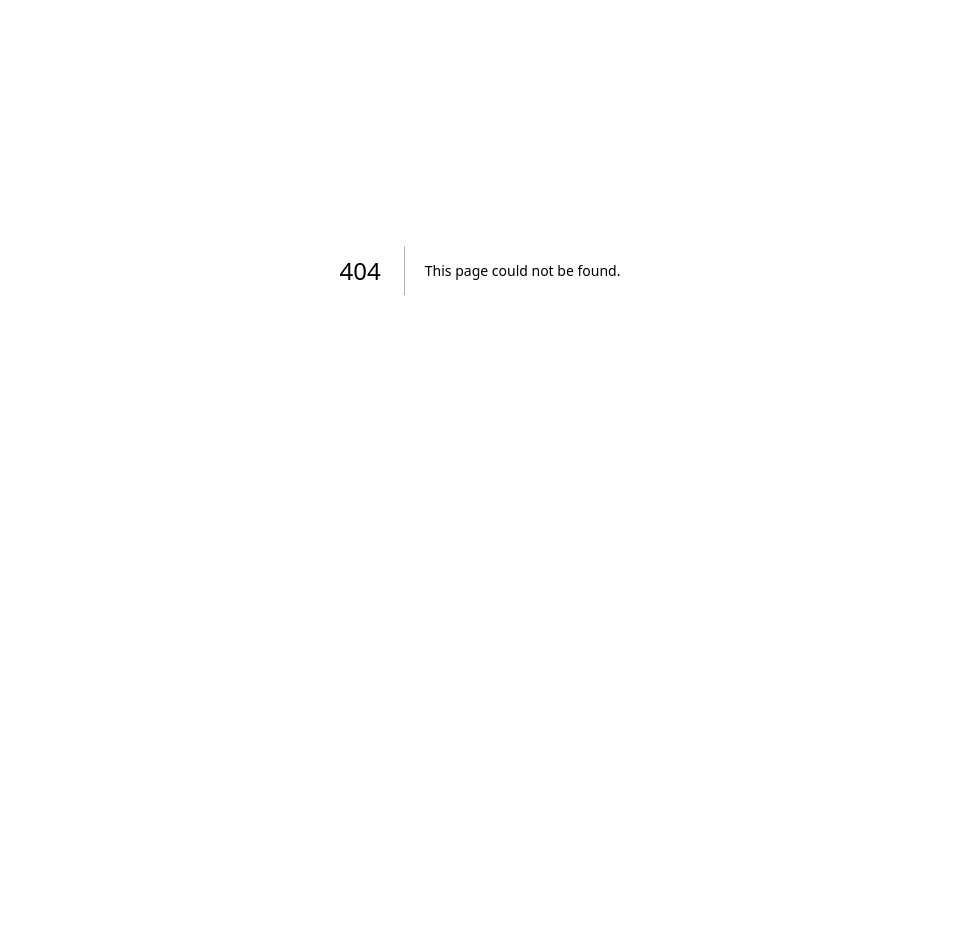
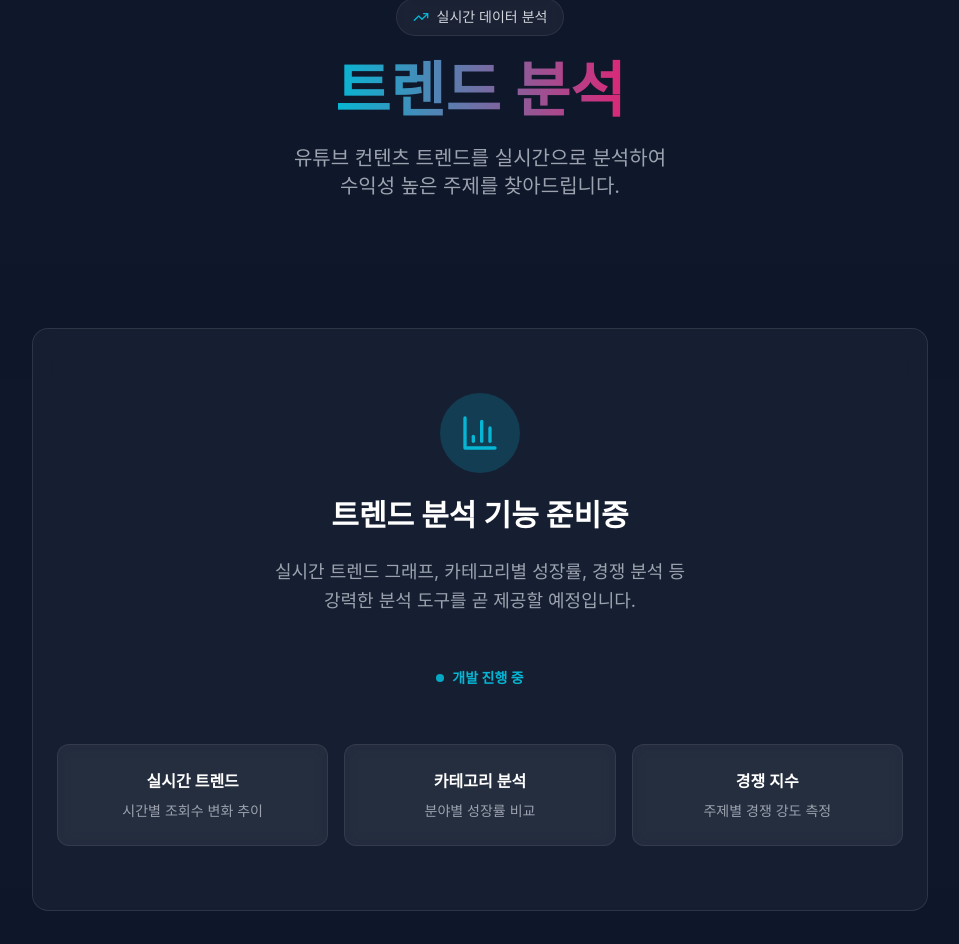
Before and after one commit to nicetoya86/youtubetopic, a Next.js app: page /trends in a window 1280 px wide. Before the commit this address had no page. Shown: the part 130-1074 px from the top of the page, without its empty margins (160-1119 px from the left). Before the commit the page ends 800 px from the top, so only its background shows below. Built offline with nearby package versions, Linux system fonts and the light colour scheme.

Commit message:
Fix 404 errors: Add /trends page and favicon

```diff
--- /dev/null
+++ b/app/trends/page.tsx
@@ -0,0 +1,107 @@
+import Header from '@/components/layout/Header'
+import Footer from '@/components/layout/Footer'
+import { TrendingUp, BarChart3 } from 'lucide-react'
+import Card from '@/components/ui/Card'
+
+export const metadata = {
+  title: '트렌드 분석 - YouTubeTopic',
+  description: '유튜브 컨텐츠 트렌드를 실시간으로 분석합니다.',
+}
+
+export default function TrendsPage() {
+  return (
+    <main className="min-h-screen">
+      <Header />
+
+      {/* Page Header */}
+      <section className="pt-32 pb-16 bg-gradient-to-b from-slate-900 to-slate-900/50">
+        <div className="container mx-auto px-4 sm:px-6 lg:px-8">
+          <div className="max-w-4xl mx-auto text-center space-y-6">
+            <div className="inline-flex items-center space-x-2 glass-light px-4 py-2 rounded-full">
+              <TrendingUp className="w-4 h-4 text-primary-cyan" />
+              <span className="text-sm text-gray-300">실시간 데이터 분석</span>
+            </div>
+
+            <h1 className="text-4xl sm:text-5xl md:text-6xl font-bold">
+              <span className="text-gradient">트렌드 분석</span>
+            </h1>
+
+            <p className="text-lg md:text-xl text-gray-400 max-w-2xl mx-auto">
+              유튜브 컨텐츠 트렌드를 실시간으로 분석하여
+              <br className="hidden sm:block" />
+              수익성 높은 주제를 찾아드립니다.
+            </p>
+          </div>
+        </div>
+      </section>
+
+      {/* Content Section */}
+      <section className="py-16 bg-slate-900/50">
+        <div className="container mx-auto px-4 sm:px-6 lg:px-8">
+          <div className="max-w-4xl mx-auto">
+
+            {/* Coming Soon Card */}
+            <Card className="text-center py-16">
+              <div className="space-y-6">
+                <div className="w-20 h-20 bg-primary-cyan/20 rounded-full flex items-center justify-center mx-auto">
+                  <BarChart3 className="w-10 h-10 text-primary-cyan" />
+                </div>
+
+                <h2 className="text-3xl font-bold text-white">
+                  트렌드 분석 기능 준비중
+                </h2>
+
+                <p className="text-gray-400 text-lg max-w-2xl mx-auto leading-relaxed">
+                  실시간 트렌드 그래프, 카테고리별 성장률, 경쟁 분석 등<br />
+                  강력한 분석 도구를 곧 제공할 예정입니다.
+                </p>
+
+                <div className="pt-6">
+                  <div className="inline-flex items-center space-x-2 text-primary-cyan">
+                    <div className="w-2 h-2 bg-primary-cyan rounded-full animate-pulse"></div>
+                    <span className="text-sm font-semibold">개발 진행 중</span>
+                  </div>
+                </div>
+
+                {/* Feature Preview */}
+                <div className="grid grid-cols-1 md:grid-cols-3 gap-4 pt-8">
+                  <div className="glass-light rounded-xl p-6">
+                    <h3 className="font-semibold text-white mb-2">실시간 트렌드</h3>
+                    <p className="text-sm text-gray-400">
+                      시간별 조회수 변화 추이
+                    </p>
+                  </div>
+
+                  <div className="glass-light rounded-xl p-6">
+                    <h3 className="font-semibold text-white mb-2">카테고리 분석</h3>
+                    <p className="text-sm text-gray-400">
+                      분야별 성장률 비교
+                    </p>
+                  </div>
+
+                  <div className="glass-light rounded-xl p-6">
+                    <h3 className="font-semibold text-white mb-2">경쟁 지수</h3>
+                    <p className="text-sm text-gray-400">
+                      주제별 경쟁 강도 측정
+                    </p>
+                  </div>
+                </div>
+              </div>
+            </Card>
+
+            {/* Temporary Info */}
+            <div className="mt-8 text-center">
+              <p className="text-gray-500 text-sm">
+                현재는 <a href="/shorts" className="text-primary-cyan hover:underline">숏폼 추천</a>과{' '}
+                <a href="/long-form" className="text-primary-cyan hover:underline">롱폼 추천</a> 기능을 이용하실 수 있습니다.
+              </p>
+            </div>
+
+          </div>
+        </div>
+      </section>
+
+      <Footer />
+    </main>
+  )
+}
```
Also changed, not shown: 2 other files (tests, documents, lock files or other folders).
